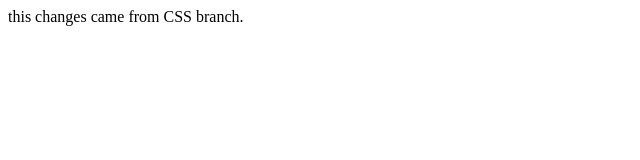
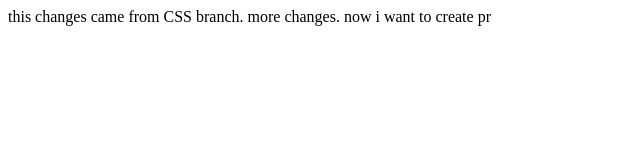
Before and after one commit to pemaghising/CSS-course, a plain HTML site: page index.html in a window 1280 px wide. Shown: the whole page, without its empty margins (0-640 px from the left). Drawn offline with Linux system fonts and the light colour scheme.

Commit message:
PR: branch added

```diff
--- a/index.html
+++ b/index.html
@@ -7,5 +7,6 @@
 </head>
 <body>
     this changes came from CSS branch.
+    more changes. now i want to create pr
 </body>
 </html>
```
